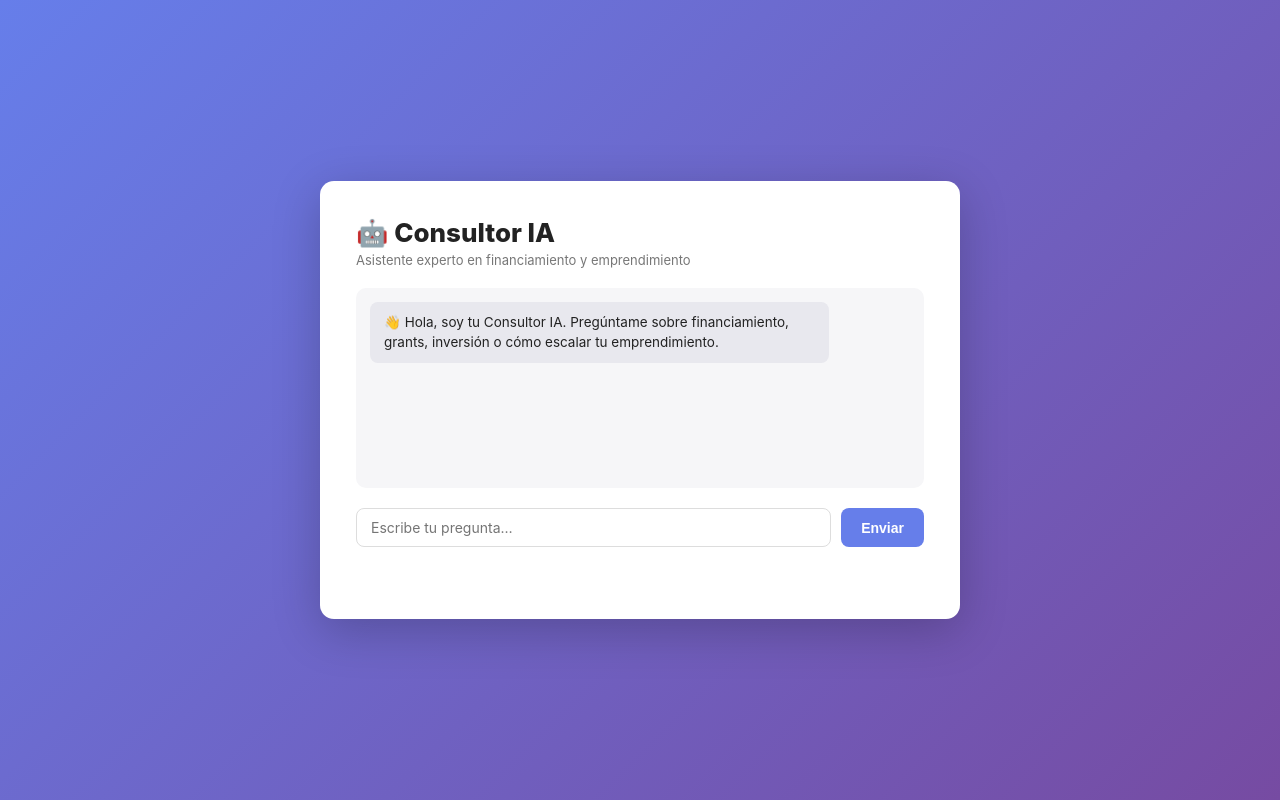
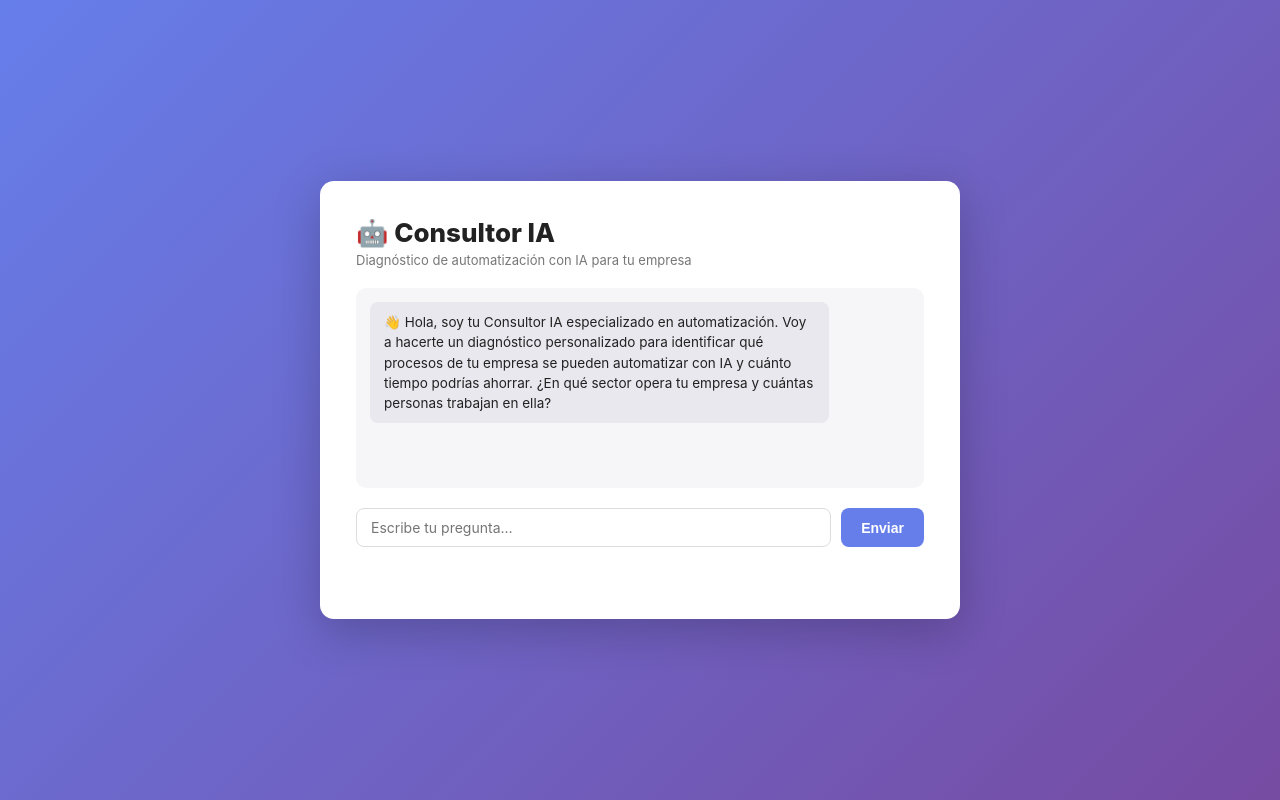
Before and after one commit to previriegom-ship-it/Consultor-AI, a Next.js app: page / in a window 1280 px wide. Built offline with nearby package versions, Linux system fonts and the light colour scheme.

Commit message:
Fix: system prompt automatizacion IA, eliminar referencias a financiamiento

```diff
--- a/app/page.js
+++ b/app/page.js
@@ -4,7 +4,24 @@ import { useState, useRef, useEffect } from "react";
 
 const API_URL = "https://consultor-ai.previriegom.workers.dev/api/chat";
 const SYSTEM_PROMPT =
-  "Eres un consultor experto en financiamiento, grants e inversión para emprendedores. Responde de forma clara, práctica y concisa en español.";
+  `Eres un consultor experto en automatización con IA para empresas. Tu misión es hacer un diagnóstico de automatización a través de una conversación estructurada.
+
+PROCESO DE DIAGNÓSTICO (sigue este orden):
+1. Pregunta el sector/industria y tamaño de la empresa.
+2. Pregunta cuáles son sus procesos más repetitivos o que consumen más tiempo.
+3. Pregunta qué herramientas o software usan actualmente.
+4. Pregunta dónde sienten los mayores cuellos de botella operativos.
+5. Pregunta cuántas horas a la semana estiman que se pierden en tareas manuales.
+
+CUANDO TENGAS SUFICIENTE INFORMACIÓN (mínimo 3 respuestas):
+Genera un informe de diagnóstico con estas secciones:
+- 🔍 CUELLOS DE BOTELLA IDENTIFICADOS
+- 🚀 OPORTUNIDADES DE AUTOMATIZACIÓN (top 3, ordenadas por impacto)
+- 💰 AHORRO ESTIMADO (horas/semana y costo aproximado)
+- ⚡ QUICK WINS (automatizaciones que pueden implementarse en menos de 2 semanas)
+- 📋 PRÓXIMOS PASOS RECOMENDADOS
+
+Responde siempre en español, de forma clara y práctica. Haz una pregunta a la vez para no abrumar al usuario.`;
 
 // ---------------------------------------------------------------------------
 // Styles
@@ -135,7 +152,7 @@ export default function ConsultorIA() {
     {
       role: "assistant",
       content:
-        "👋 Hola, soy tu Consultor IA. Pregúntame sobre financiamiento, grants, inversión o cómo escalar tu emprendimiento.",
+        "👋 Hola, soy tu Consultor IA especializado en automatización. Voy a hacerte un diagnóstico personalizado para identificar qué procesos de tu empresa se pueden automatizar con IA y cuánto tiempo podrías ahorrar. ¿En qué sector opera tu empresa y cuántas personas trabajan en ella?",
     },
   ]);
   const [input, setInput] = useState("");
@@ -214,7 +231,7 @@ export default function ConsultorIA() {
         <div style={styles.header}>
           <h1 style={styles.title}>🤖 Consultor IA</h1>
           <p style={styles.subtitle}>
-            Asistente experto en financiamiento y emprendimiento
+            Diagnóstico de automatización con IA para tu empresa
           </p>
         </div>
 
--- a/src/index.js
+++ b/src/index.js
@@ -14,7 +14,7 @@
  */
 
 const ANTHROPIC_URL = "https://api.anthropic.com/v1/messages";
-const DEFAULT_MODEL = "claude-3-5-haiku-20241022";
+const DEFAULT_MODEL = "claude-haiku-4-5";
 const DEFAULT_MAX_TOKENS = 1024;
 
 export default {
```
Also changed, not shown: 3 other files (tests, documents, lock files or other folders).
